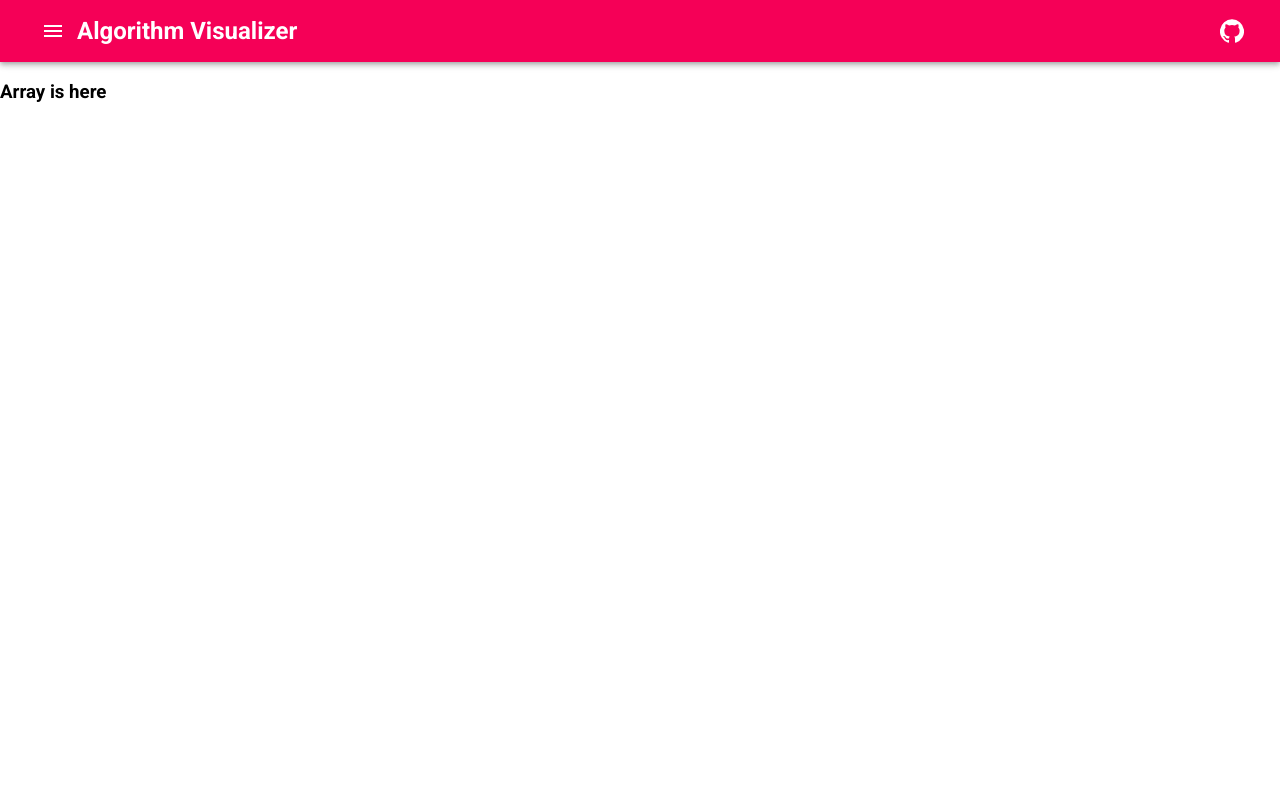
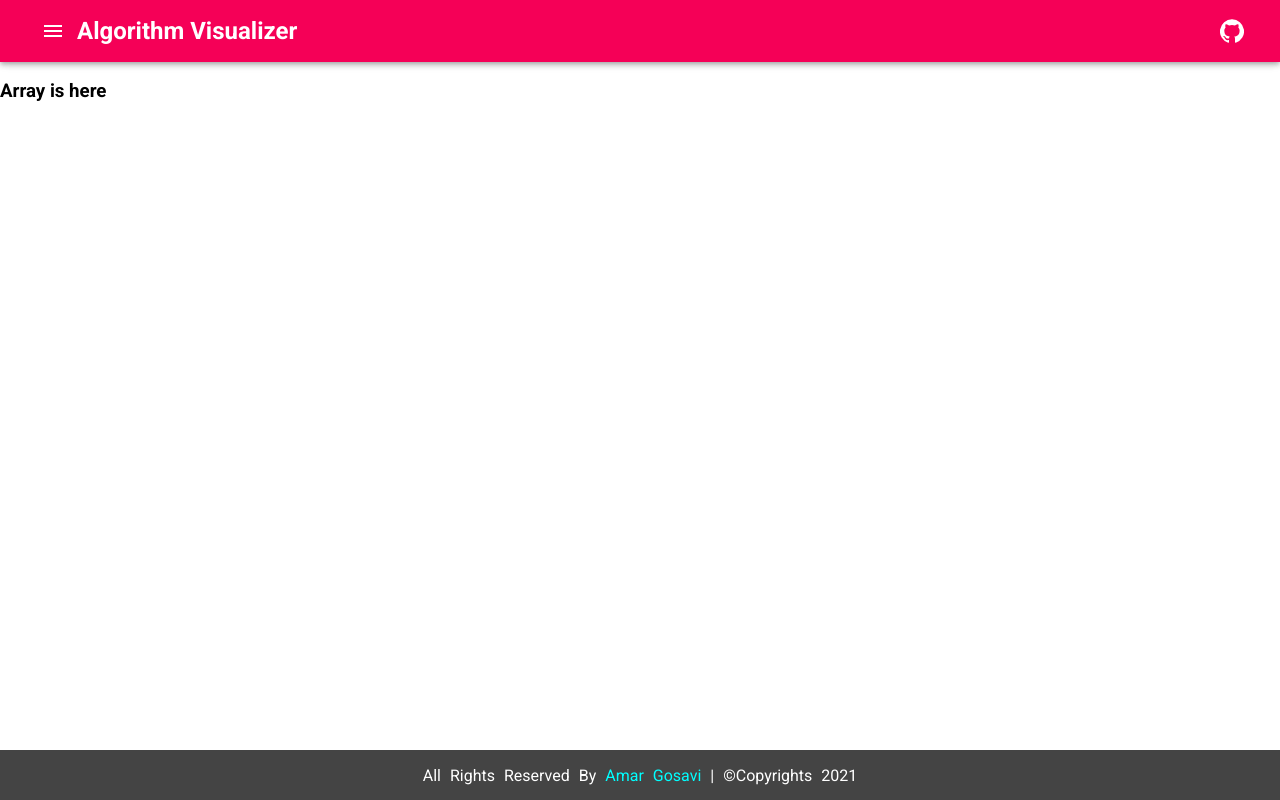
Before and after one commit to amargosavi68/algorithm-visualizer, a React (Create React App) app: page / in a window 1280 px wide. Built offline with nearby package versions, Linux system fonts and the light colour scheme.

Commit message:
new components created and styling added

```diff
--- a/src/App.js
+++ b/src/App.js
@@ -1,9 +1,12 @@
 import React from "react";
 import { BrowserRouter as Router, Route, Switch } from 'react-router-dom'
 import Array from "./components/Array";
+import BinarySearch from "./components/BinarySearch";
 import Developers from "./components/Developers";
+import Footer from "./components/Footer";
 import Header from "./components/Header";
 import LinkedList from "./components/LinkedList";
+import Queue from "./components/Queue";
 import Stack from "./components/Stack";
 import "./css/App.css";
 
@@ -12,14 +15,18 @@ function App() {
 		<div>
 			<Router>
 				<Header />
-
+				<div className="app__main">
 					<Switch>
 						<Route path="/" component={Array} exact />
 						<Route path="/array" component={Array} />
 						<Route path="/linked_list" component={LinkedList} />
 						<Route path="/stack" component={Stack} />
+						<Route path="/queue" component={Queue} />
+						<Route path="/binary_search" component={BinarySearch} />
 						<Route path="/developers" component={Developers} />
 					</Switch>
+				</div>
+				<Footer />
 			</Router>
 		</div>
 	);
--- /dev/null
+++ b/src/components/BinarySearch.js
@@ -0,0 +1,11 @@
+import React from 'react'
+
+function BinarySearch() {
+     return (
+          <div>
+               <h2>Binary search is here</h2>
+          </div>
+     )
+}
+
+export default BinarySearch
--- /dev/null
+++ b/src/components/Footer.js
@@ -0,0 +1,13 @@
+import React from 'react'
+
+function Footer() {
+     return (
+          <div className="footer">
+               <p>
+                    All Rights Reserved By <a href="https://www.github.com/amargosavi68">Amar Gosavi</a> | &copy;Copyrights 2021
+               </p>
+          </div>
+     )
+}
+
+export default Footer
--- a/src/components/Header.js
+++ b/src/components/Header.js
@@ -27,8 +27,13 @@ const Header = (props) => {
           setToggle(!toggle);
      };
 
+     const setIndex = (key) => {
+          toggleDrawer();
+          setSelectedListIndex(key)
+     }
+
      return (
-          <div>
+          <div className="header">
                <AppBar color="secondary" position="static">
                     <Toolbar variant="dense">
                          <IconButton
@@ -43,7 +48,7 @@ const Header = (props) => {
                          <Drawer anchor="left" open={toggle} onClose={() => toggleDrawer()}>
                               <Navigation
                                    selectedListIndex={selectedListIndex}
-                                   setSelectedListIndex={(key) => setSelectedListIndex(key)}
+                                   setSelectedListIndex={(key) => setIndex(key)}
                               />
                          </Drawer>
                          <Typography style={headerNameStyle} variant="h5" color="inherit">
--- a/src/components/Navigation.js
+++ b/src/components/Navigation.js
@@ -1,4 +1,4 @@
-import React, { useState } from "react";
+import React from "react";
 import {
      Divider,
      List,
@@ -31,7 +31,6 @@ const toolbarStyle = {
 };
 
 const Navigation = (props) => {
-     const [itemKey, setItemKey] = useState(0);
 
      return (
           <div style={divStyle}>
@@ -64,9 +63,9 @@ const Navigation = (props) => {
                          button
                          component={Link}
                          to="developers"
-                         selected={itemKey === 7}
+                         selected={props.selectedListIndex === 7}
                          key={0}
-                         onClick={(e) => setItemKey(7)}
+                         onClick={(e) => props.setSelectedListIndex(7)}
                     >
                          <ListItemIcon>
                               <GroupAdd />
--- /dev/null
+++ b/src/components/Queue.js
@@ -0,0 +1,11 @@
+import React from 'react'
+
+function Queue() {
+     return (
+          <div>
+               <h2>Queue is here</h2>
+          </div>
+     )
+}
+
+export default Queue
--- a/src/css/App.css
+++ b/src/css/App.css
@@ -1,28 +1,30 @@
-@media (prefers-reduced-motion: no-preference) {
-  .App-logo {
-    animation: App-logo-spin infinite 20s linear;
-  }
+.header {
+  position: fixed;
+  width: 100%;
+  top: 0;
+  z-index: 100;
 }
 
-.App-header {
-  background-color: #282c34;
-  display: flex;
-  flex-direction: column;
-  align-items: center;
-  justify-content: center;
-  font-size: calc(10px + 2vmin);
-  color: white;
+.app__main {
+  margin: 80px 0px;
 }
 
-.App-link {
-  color: #61dafb;
+.footer {
+  width: 100%;
+  top: 100;
+  bottom: 0;
+  display: flex;
+  position: fixed;
+  justify-content: center;
+  align-items: center;
+  height: 50px;
+  background-color: #444;
+  color: #fff;
+  word-spacing: 5px;
 }
 
-@keyframes App-logo-spin {
-  from {
-    transform: rotate(0deg);
-  }
-  to {
-    transform: rotate(360deg);
-  }
+.footer p > a {
+  color: #00ffff;
+  text-decoration: none;
+  z-index: 99;
 }
--- a/src/lib/constant.js
+++ b/src/lib/constant.js
@@ -37,7 +37,7 @@ export const devlopersInfo = [
      {
           name: 'Mr. Amar Gosavi',
           designation: 'Digital Specialist Engineer @Infosys',
-          description: 'I would introduce myself in seven words. Passionate coder, responsible father, best colleague ever. That pretty much sums it up, though at least the last one my former colleagues have to confirm.',
+          description: 'I would introduce myself in seven words. Passionate coder, best colleague ever. That pretty much sums it up, though at least the last one my former colleagues have to confirm.',
           image: 'https://media.istockphoto.com/photos/portrait-of-male-student-working-at-laptop-in-college-library-picture-id878934610?k=6&m=878934610&s=170667a&w=0&h=SfoHCVL4SnQ70sGbpzJU4O8UkapB7q2zp4Nlph8udD4=',
           linkedIn: '',
           github: '',
@@ -46,7 +46,7 @@ export const devlopersInfo = [
      {
           name: 'Mr. Omshree Dalvi',
           designation: 'Software Developer @NeoSoft Technology',
-          description: 'I would introduce myself in seven words. Passionate coder, responsible father, best colleague ever. That pretty much sums it up, though at least the last one my former colleagues have to confirm.',
+          description: 'I would introduce myself in seven words. Passionate coder, best colleague ever. That pretty much sums it up, though at least the last one my former colleagues have to confirm.',
           image: 'https://www.aiminghigherconsultants.com/wp-content/uploads/2013/09/bigstock-Student-Young-Asian-man-in-l-41022490.jpg',
           linkedIn: '',
           github: '',
@@ -55,7 +55,7 @@ export const devlopersInfo = [
      {
           name: 'Miss. Purva Sakpal',
           designation: 'Software Developer @NeoSoft Technology',
-          description: 'I would introduce myself in seven words. Passionate coder, responsible father, best colleague ever. That pretty much sums it up, though at least the last one my former colleagues have to confirm.',
+          description: 'I would introduce myself in seven words. Passionate coder, best colleague ever. That pretty much sums it up, though at least the last one my former colleagues have to confirm.',
           image: 'https://freedesignfile.com/upload/2018/02/female-college-student-using-laptop-Stock-Photo.jpg',
           linkedIn: '',
           github: '',
```
Lines whose indentation alone changed are shown as unchanged.
